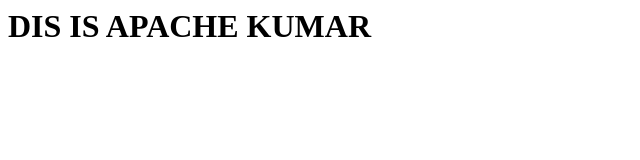
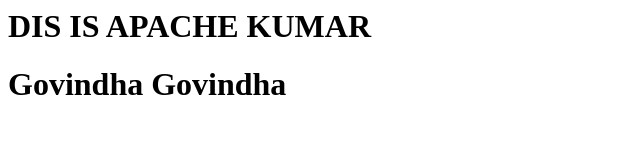
Before and after one commit to JitendraThota/Apache, a plain HTML site: page index.html in a window 1280 px wide. Shown: the whole page, without its empty margins (0-640 px from the left). Drawn offline with Linux system fonts and the light colour scheme.

Commit message:
Updated: Branch

```diff
--- a/index.html
+++ b/index.html
@@ -1 +1,2 @@
-<h1>DIS IS APACHE KUMAR</h1>
+<h1> DIS IS APACHE KUMAR </h1>
+<h1> Govindha Govindha </h1>
```
